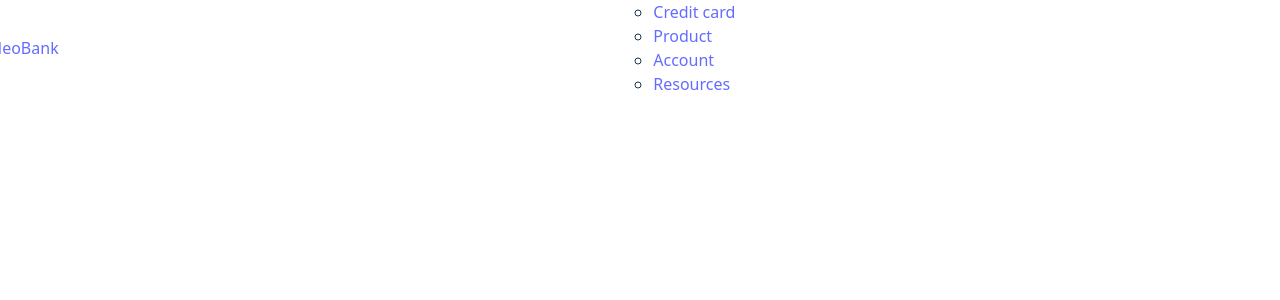
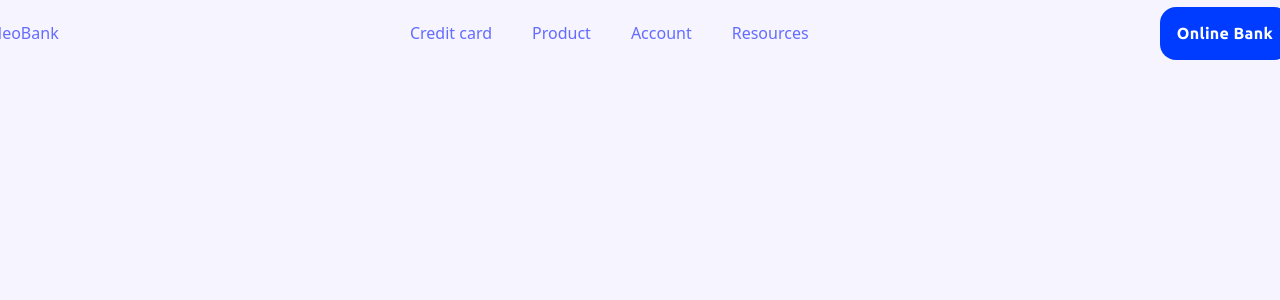
Before and after one commit to Alexey917/neobank, a React (Vite) app in the folder my-app/: page / in a window 1280 px wide. Shown: the top 300 px of the page. Built offline with nearby package versions, Linux system fonts and the light colour scheme.

Commit message:
Сделал компонент Button

```diff
--- a/my-app/index.html
+++ b/my-app/index.html
@@ -4,6 +4,12 @@
     <meta charset="UTF-8" />
     <link rel="icon" type="image/svg+xml" href="/vite.svg" />
     <meta name="viewport" content="width=device-width, initial-scale=1.0" />
+    <link rel="preconnect" href="https://fonts.googleapis.com" />
+    <link rel="preconnect" href="https://fonts.gstatic.com" crossorigin />
+    <link
+      href="https://fonts.googleapis.com/css2?family=Ubuntu:wght@400;500;700&display=swap"
+      rel="stylesheet"
+    />
     <title>NeoBank</title>
   </head>
   <body>
--- a/my-app/src/components/Header/Header.module.scss
+++ b/my-app/src/components/Header/Header.module.scss
@@ -1,10 +1,19 @@
 @use '../../styles/App' as *;
 
 .header {
+  padding: 7px 0;
   &__list {
     @include flex-properties(flex, null, space-between, center, null);
-    list-style: none;
-    padding: 0;
-    margin: 0;
+    @include list-style(none, 0, 0);
+  }
+
+  &__list_inside {
+    @include flex-properties(flex, null, space-between, center, 40px);
+    @include list-style(none, 0, 0);
   }
 }
+
+.button_text {
+  @include text-properties(Ubuntu, 16px, 112%, 0.02em, 700);
+  color: #ffffff;
+}
--- a/my-app/src/components/Header/Header.tsx
+++ b/my-app/src/components/Header/Header.tsx
@@ -1,10 +1,12 @@
+import { FC } from 'react';
 import { NavLink, Link } from 'react-router-dom';
+import { Button } from '../UI/Button/Button';
 
 import classes from './Header.module.scss';
 
-export const Header = () => {
+export const Header: FC = () => {
   return (
-    <header>
+    <header className={classes.header}>
       <nav>
         <ul className={classes.header__list}>
           <li>
@@ -12,7 +14,7 @@ export const Header = () => {
           </li>
 
           <li>
-            <ul>
+            <ul className={classes.header__list_inside}>
               <li>
                 <NavLink to="#">Credit card</NavLink>
               </li>
@@ -28,7 +30,11 @@ export const Header = () => {
             </ul>
           </li>
 
-          <li></li>
+          <li>
+            <Button styleBtn="button_bank">
+              <span className={classes.button_text}>Online Bank</span>
+            </Button>
+          </li>
         </ul>
       </nav>
     </header>
--- /dev/null
+++ b/my-app/src/components/UI/Button/Button.module.scss
@@ -0,0 +1,7 @@
+@use '../../../styles/App.scss' as *;
+
+.button_bank {
+  padding: 16px;
+  background-color: rgba(0, 60, 255, 1);
+  border-radius: 16px;
+}
--- /dev/null
+++ b/my-app/src/components/UI/Button/Button.tsx
@@ -0,0 +1,18 @@
+import React, { FC, ReactNode } from 'react';
+
+import classes from './Button.module.scss';
+
+interface IButton {
+  children: ReactNode;
+  styleBtn: string;
+}
+
+export const Button: FC<IButton> = ({ children, styleBtn }) => {
+  return (
+    <>
+      <button type="button" className={classes[styleBtn]}>
+        {children}
+      </button>
+    </>
+  );
+};
--- a/my-app/src/styles/App.scss
+++ b/my-app/src/styles/App.scss
@@ -4,6 +4,7 @@
 
 body {
   display: block;
+  background-color: rgba(245, 244, 255, 1);
 }
 
 @mixin flex-properties($display, $direction, $justify, $align, $gap) {
@@ -13,3 +14,17 @@ body {
   align-items: $align;
   gap: $gap;
 }
+
+@mixin text-properties($font, $size, $height, $spacing, $weight) {
+  font-family: $font, sans-serif;
+  font-size: $size;
+  line-height: $height;
+  letter-spacing: $spacing;
+  font-weight: $weight;
+}
+
+@mixin list-style($style, $margin, $padding) {
+  list-style: $style;
+  margin: $margin;
+  padding: $padding;
+}
```
